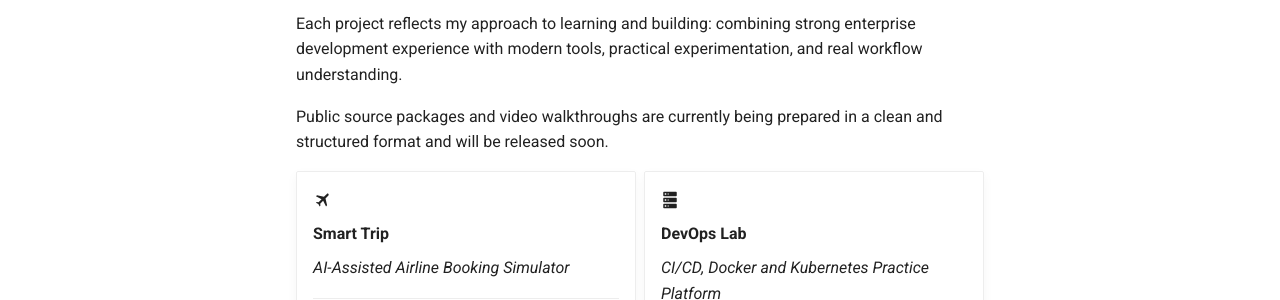
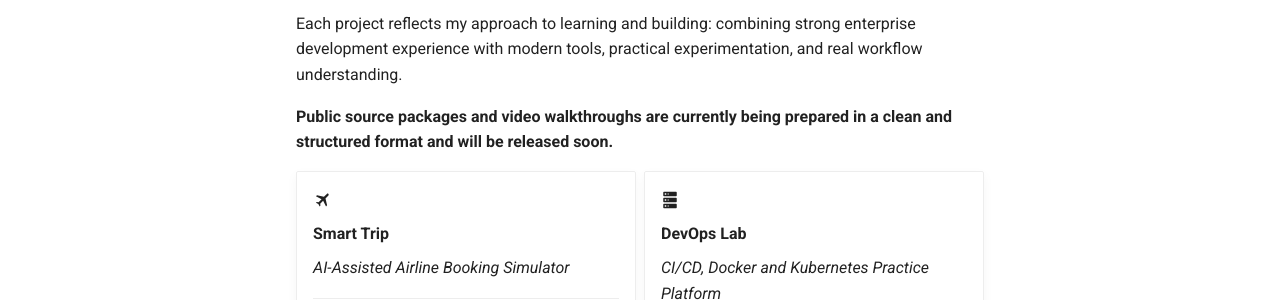
Before and after one commit to shivaops/shivaops.github.io, an MkDocs documentation site: the page built from docs/index.md, in a window 1280 px wide. Shown: the part 444-744 px from the top of the page. Built offline with MkDocs 1.6.1 and Material for MkDocs 9.7.7, drawn with Linux system fonts in a browser that asks for light colours; comment, search, counter and statistics services are not loaded.

```diff
--- a/docs/index.md
+++ b/docs/index.md
@@ -8,7 +8,7 @@ The main showcase areas include **Smart Trip**, an AI-assisted airline booking s
 
 Each project reflects my approach to learning and building: combining strong enterprise development experience with modern tools, practical experimentation, and real workflow understanding.
 
-Public source packages and video walkthroughs are currently being prepared in a clean and structured format and will be released soon.
+**Public source packages and video walkthroughs are currently being prepared in a clean and structured format and will be released soon.**
 
 <div class="grid cards" markdown>
 
```
